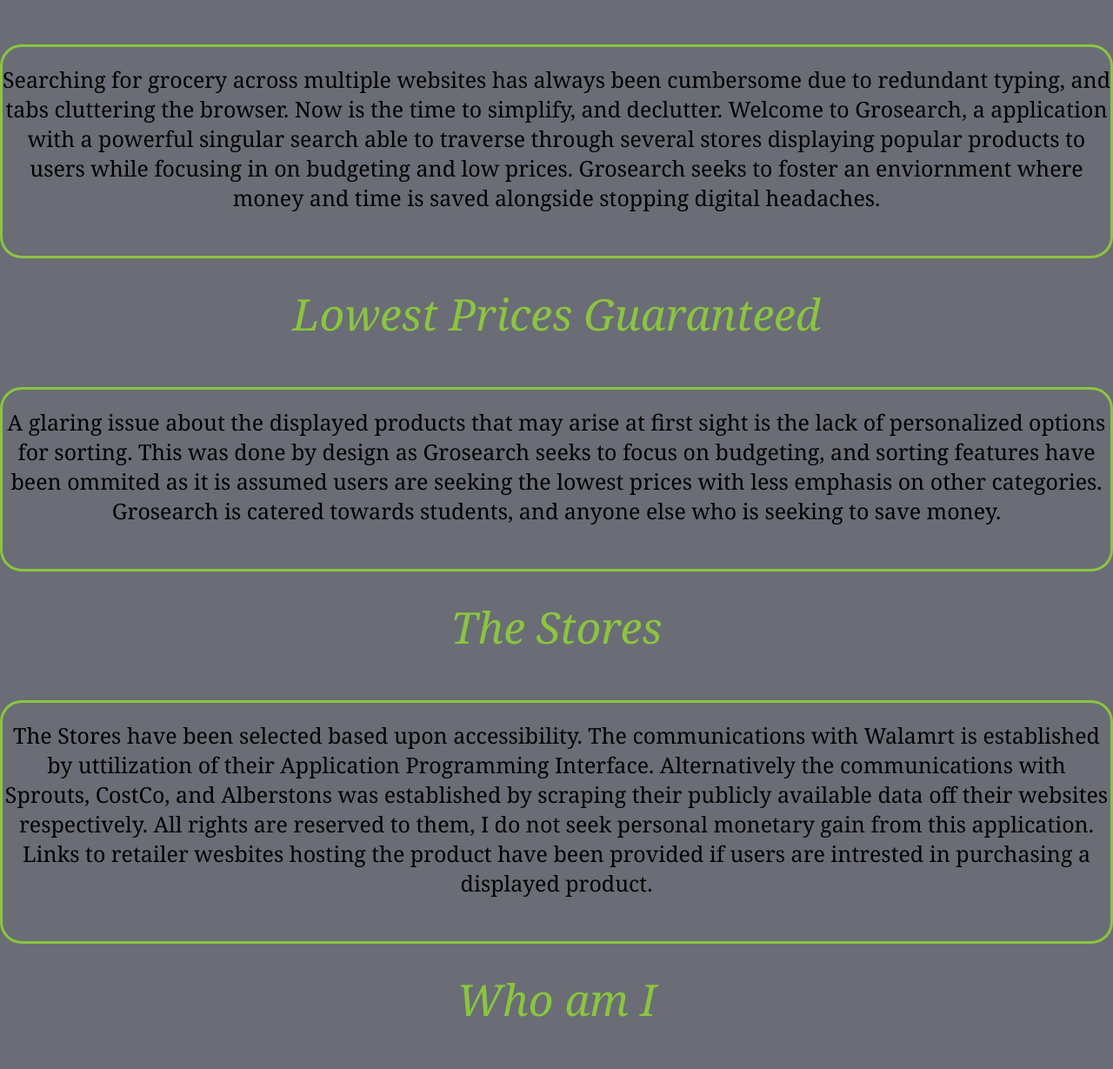
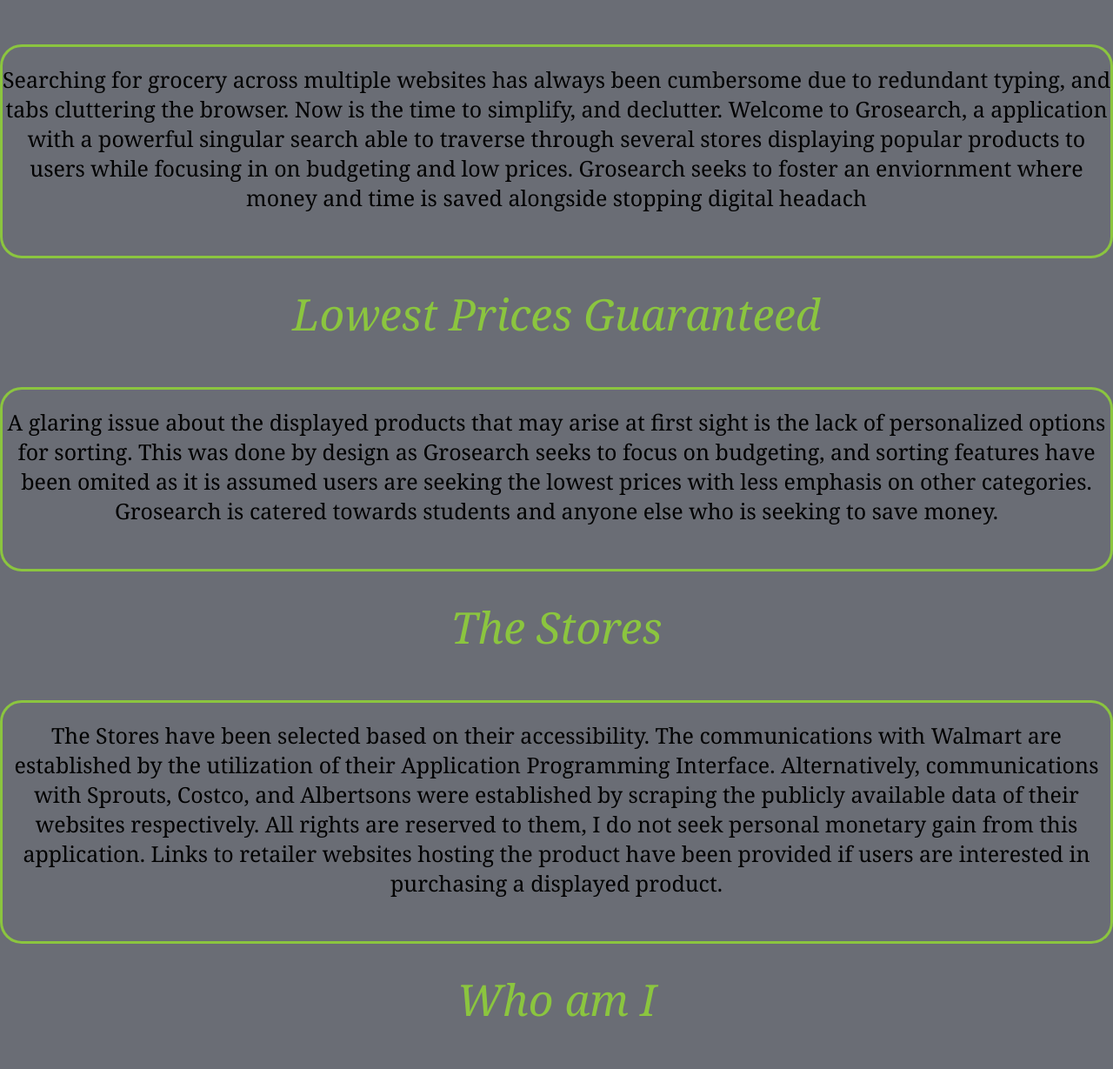
Before and after one commit to ManjotSingh18/Grosearch, a Flask app: page /about in a window 1280 px wide. Shown: the part 442-1671 px from the top of the page at 87% size. Run offline with Flask 2, Linux system fonts and the light colour scheme.

Commit message:
Fixed typos in about page

```diff
--- a/Grosearch_Application/templates/About.html
+++ b/Grosearch_Application/templates/About.html
@@ -6,12 +6,12 @@
 </div>
 <div class='Middle'>
 <h1 class='About'> About </h1>
-<p> Searching for grocery across multiple websites has always been cumbersome due to redundant typing, and tabs cluttering the browser. Now is the time to simplify, and declutter. Welcome to Grosearch, a application with a powerful singular search able to traverse through several stores displaying popular products to users while focusing in on budgeting and low prices. Grosearch seeks to foster an enviornment where money and time is saved alongside stopping digital headaches.</p>
+<p>Searching for grocery across multiple websites has always been cumbersome due to redundant typing, and tabs cluttering the browser. Now is the time to simplify, and declutter. Welcome to Grosearch, a application with a powerful singular search able to traverse through several stores displaying popular products to users while focusing in on budgeting and low prices. Grosearch seeks to foster an enviornment where money and time is saved alongside stopping digital headach</p>
 <h1 class='About'> Lowest Prices Guaranteed</h1>
-<p>A glaring issue about the displayed products that may arise at first sight is the lack of personalized options for sorting. This was done by design as Grosearch seeks to focus on budgeting, and sorting features have been ommited as it is assumed users are seeking the lowest prices with less emphasis on other categories. Grosearch is catered towards students, and anyone else who is seeking to save money. </p>
+<p>A glaring issue about the displayed products that may arise at first sight is the lack of personalized options for sorting. This was done by design as Grosearch seeks to focus on budgeting, and sorting features have been omited as it is assumed users are seeking the lowest prices with less emphasis on other categories. Grosearch is catered towards students and anyone else who is seeking to save money. </p>
 
 <h1 class='About'> The Stores </h1>
-<p> The Stores have been selected based upon accessibility. The communications with Walamrt is established by uttilization of their Application Programming Interface. Alternatively the communications with Sprouts, CostCo, and Alberstons was established by scraping their publicly available data off their websites respectively. All rights are reserved to them, I do not seek personal monetary gain from this application. Links to retailer wesbites hosting the product have been provided if users are intrested in purchasing a displayed product.</p>
+<p>The Stores have been selected based on their accessibility. The communications with Walmart are established by the utilization of their Application Programming Interface. Alternatively, communications with Sprouts, Costco, and Albertsons were established by scraping the publicly available data of their websites respectively. All rights are reserved to them, I do not seek personal monetary gain from this application. Links to retailer websites hosting the product have been provided if users are interested in purchasing a displayed product.</p>
 
  <h1 class='About'> Who am I </h1>
  <p> I am a second-year university student, and a grocery shopper who is tired of having to open numerous tabs, and redundantly type
```
